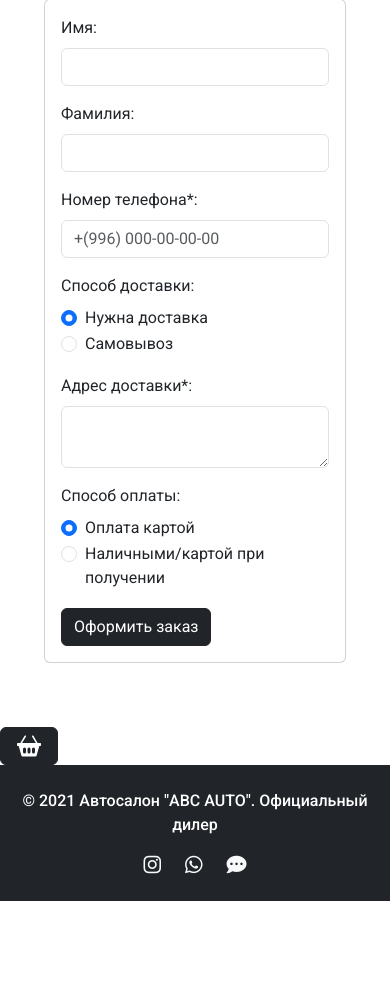
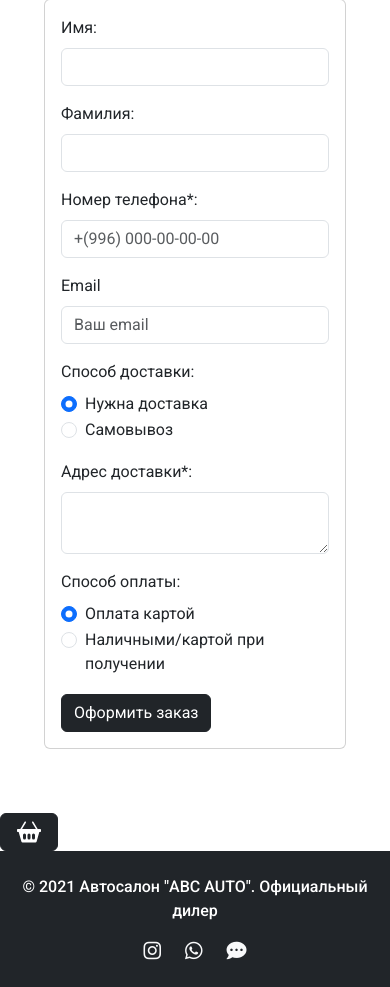
Before and after one commit to asel6320/spare_Asel, a Django app: page /order/create/ in a window 390 px wide. Shown: the part 359-1346 px from the top of the page. Before the commit the page ends 1260 px from the top, so only its background shows below. Run offline with Django 5.2, Linux system fonts and the light colour scheme; data comes from the database, SQL or seed files in the repository; data that the repository does not hold is empty.

Commit message:
пофиксил все ошибки, реализовал корзину полностью

```diff
--- a/source/webapp/forms/order_form.py
+++ b/source/webapp/forms/order_form.py
@@ -1,23 +1,34 @@
+import re
 from django import forms
-from django.core.exceptions import ValidationError
-import re
-
-from webapp.models import Order
 
 
-class OrderForm(forms.ModelForm):
+class OrderForm(forms.Form):
+    first_name = forms.CharField(label="Имя", max_length=100, required=True)
+    last_name = forms.CharField(label="Фамилия", max_length=100, required=True)
+    phone = forms.CharField(label="Телефон", max_length=15, required=True)
+    email = forms.EmailField(label="Электронная почта", required=True)
 
-    def clean(self):
-        cleaned_data = super().clean()
-        required_fields = ["email", "phone", "last_name", "first_name"]
+    requires_delivery = forms.ChoiceField(
+        label="Требуется доставка?",
+        choices=[
+            ("0", 'Нет'),
+            ("1", 'Да'),
+        ],
+        required=True
+    )
 
-        for field in required_fields:
-            if not cleaned_data.get(field):
-                raise ValidationError(f"Поле {field} не может быть пустым.")
+    delivery_address = forms.CharField(label="Адрес доставки", required=False)
 
-        return cleaned_data
+    payment_on_get = forms.ChoiceField(
+        label="Оплата при получении?",
+        choices=[
+            ("0", 'Нет'),
+            ("1", 'Да'),
+        ],
+        required=True
+    )
 
-    def clean_phone_number(self):
+    def clean_phone(self):
         data = self.cleaned_data['phone']
 
         if not data.isdigit():
@@ -28,7 +39,3 @@ class OrderForm(forms.ModelForm):
             raise forms.ValidationError("Неверный формат номера")
 
         return data
-
-    class Meta:
-        model = Order
-        fields = ["email", "phone", "last_name", "first_name", 'requires_delivery', 'delivery_address']
--- a/source/webapp/models/order.py
+++ b/source/webapp/models/order.py
@@ -1,5 +1,6 @@
 from django.contrib.auth import get_user_model
 from django.db import models
+from django.core.exceptions import ValidationError
 
 User = get_user_model()
 
@@ -20,6 +21,16 @@ class Order(models.Model):
 
     def __str__(self):
         return f"Заказ № {self.pk} | Покупатель {self.first_name} {self.last_name}"
+
+    def clean(self):
+        cleaned_data = super().clean()
+        required_fields = ["email", "phone", "last_name", "first_name"]
+
+        for field in required_fields:
+            if not cleaned_data.get(field):
+                raise ValidationError(f"Поле {field} не может быть пустым.")
+
+        return cleaned_data
 
     class Meta:
         db_table = "order"
--- a/source/webapp/models/price_history.py
+++ b/source/webapp/models/price_history.py
@@ -5,7 +5,7 @@ from webapp.models.part import Part
 
 class PriceHistory(models.Model):
     part = models.ForeignKey(Part, related_name='price_history', on_delete=models.CASCADE)
-    price = models.DecimalField(max_digits=10, decimal_places=2)
+    price = models.DecimalField(max_digits=100, decimal_places=2)
     date_changed = models.DateTimeField(auto_now_add=True)
 
     def __str__(self):
--- /dev/null
+++ b/source/webapp/templates/cart/included_order_details.html
@@ -0,0 +1,97 @@
+<div class="container">
+    <h3 class="text-center">Детали заказа</h3>
+    <div class="card mb-3">
+        <div class="card-body">
+            <form action="{% url 'webapp:order_create' %}" method="post" id="order_create_form">
+                {% csrf_token %}
+                <div class="row">
+                    <div class="col-md-6 mb-3">
+                        <label for="id_first_name" class="form-label">Имя:</label>
+                        <input type="text" class="form-control" id="id_first_name"
+                               value="{% if form.first_name.value %}{{ form.first_name.value }}{% endif %}"
+                               name="first_name" required>
+                        {% if form.first_name.errors %}
+                            <div class="alert alert-danger alert-dismissible fade show">{{ form.first_name.errors }}</div>
+                        {% endif %}
+                    </div>
+                    <div class="col-md-6 mb-3">
+                        <label for="id_last_name" class="form-label">Фамилия:</label>
+                        <input type="text" class="form-control" id="id_last_name" name="last_name"
+                               value="{% if form.last_name.value %}{{ form.last_name.value }}{% endif %}"
+                               required>
+                        {% if form.last_name.errors %}
+                            <div class="alert alert-danger alert-dismissible fade show">{{ form.last_name.errors }}</div>
+                        {% endif %}
+                    </div>
+                    <div class="col-md-6 mb-3">
+                        <label for="id_phone_number" class="form-label">Номер телефона*:</label>
+                        <input type="text" class="form-control" id="phone" name="phone"
+                               placeholder="+(996) 000-00-00-00"
+                               required>
+                        {% if form.phone.errors %}
+                            <div class="alert alert-danger alert-dismissible fade show">{{ form.phone.errors }}</div>
+                        {% endif %}
+                        <div class="alert alert-danger alert-dismissible fade show" style="display: none"
+                             id="phone_number_error">Неверный формат номера
+                        </div>
+                    </div>
+                    <div class="col-md-6 mb-3">
+                        <label for="email" class="form-label">Email</label>
+                        <input type="email" class="form-control" id="email" name="email" value="{{ user.email }}"
+                               value="{% if form.email.value %}{{ form.email.value }}{% endif %}"
+                               placeholder="Ваш email"
+                               required>
+                        {% if form.email.errors %}
+                            <div class="alert alert-danger alert-dismissible fade show">{{ form.email.errors }}</div>
+                        {% endif %}
+                    </div>
+
+                    <div class="col-md-12 mb-3">
+                        <label for="delivery" class="form-label">Способ доставки: </label>
+                        <div class="form-check form-check-inline">
+                            <input class="form-check-input" type="radio" name="requires_delivery"
+                                   id="id_requires_delivery_1" value="1" checked>
+                            <label class="form-check-label" for="id_requires_delivery_1">Нужна доставка</label>
+                        </div>
+                        <div class="form-check form-check-inline">
+                            <input class="form-check-input" type="radio" name="requires_delivery"
+                                   id="id_requires_delivery_0" value="0">
+                            <label class="form-check-label" for="id_requires_delivery_0">Самовывоз</label>
+                        </div>
+                    </div>
+                    <div class="mb-3" id="deliveryAddressField">
+                        <label for="id_delivery_address" class="form-label">Адрес
+                            доставки*:</label>
+                        <textarea class="form-control" id="id_delivery_address" name="delivery_address" rows="2">
+    {% if form.delivery_address.value %}{{ form.delivery_address.value }}{% endif %}
+</textarea>
+                        {% if form.delivery_address.errors %}
+                            <div class="alert alert-danger alert-dismissible fade show">
+                                {{ form.delivery_address.errors.as_text }}
+                            </div>
+                        {% endif %}
+                    </div>
+                    <div class="col-md-12 mb-3">
+                        <label class="form-label">Способ оплаты: </label>
+                        <div class="form-check form-check-inline">
+                            <input class="form-check-input" type="radio" name="payment_on_get"
+                                   id="id_payment_on_get" value="0" checked>
+                            <label class="form-check-label" for="id_payment_on_get">Оплата
+                                картой</label>
+                        </div>
+                        <div class="form-check form-check-inline">
+                            <input class="form-check-input" type="radio" name="payment_on_get"
+                                   id="id_payment_on_get" value="1">
+                            <label class="form-check-label" for="id_payment_on_get">Наличными/картой
+                                при получении</label>
+                            {% if form.payment_on_get.errors %}
+                                <div class="alert alert-danger alert-dismissible fade show">{{ form.payment_on_get.errors }}</div>
+                            {% endif %}
+                        </div>
+                    </div>
+                </div>
+                <button type="submit" class="btn btn-dark">Оформить заказ</button>
+            </form>
+        </div>
+    </div>
+</div>
--- a/source/webapp/templates/cart/making_order.html
+++ b/source/webapp/templates/cart/making_order.html
@@ -16,89 +16,7 @@
         </div>
 
         <!-- Детали заказа -->
+        {% include 'cart/included_order_details.html' %}
 
-    <div class="container">
-        <h3 class="text-center">Детали заказа</h3>
-        <div class="card mb-3">
-            <div class="card-body">
-                <form action="{% url 'webapp:order_create' %}" method="post" id="order_create_form">
-                    {% csrf_token %}
-                    <div class="row">
-                        <div class="col-md-6 mb-3">
-                            <label for="id_first_name" class="form-label">Имя:</label>
-                            <input type="text" class="form-control" id="id_first_name"
-                                value="{% if form.first_name.value %}{{ form.first_name.value }}{% endif %}"
-                                name="first_name" required>
-                            {% if form.first_name.errors %}
-                                <div class="alert alert-danger alert-dismissible fade show">{{form.first_name.errors}}</div>
-                            {% endif %}
     </div>
-                        <div class="col-md-6 mb-3">
-                            <label for="id_last_name" class="form-label">Фамилия:</label>
-                            <input type="text" class="form-control" id="id_last_name" name="last_name"
-                            value="{% if form.last_name.value %}{{ form.last_name.value }}{% endif %}"
-                            required>
-                            {% if form.last_name.errors %}
-                                <div class="alert alert-danger alert-dismissible fade show">{{form.last_name.errors}}</div>
-                            {% endif %}
-                        </div>
-                        <div class="col-md-6 mb-3">
-                            <label for="id_phone_number" class="form-label">Номер телефона*:</label>
-                            <input type="text" class="form-control" id="phone" name="phone"
-                                placeholder="+(996) 000-00-00-00"
-                                required>
-                            {% if form.phone.errors %}
-                                <div class="alert alert-danger alert-dismissible fade show">{{form.phone.errors}}</div>
-                            {% endif %}
-                            <div class="alert alert-danger alert-dismissible fade show" style="display: none" id="phone_number_error">Неверный формат номера</div>
-                        </div>
-                        <div class="col-md-12 mb-3">
-                            <label for="delivery" class="form-label">Способ доставки: </label>
-                            <div class="form-check form-check-inline">
-                                <input class="form-check-input" type="radio" name="requires_delivery"
-                                    id="id_requires_delivery" value="1" checked>
-                                <label class="form-check-label" for="id_requires_delivery">Нужна
-                                    доставка</label>
-                            </div>
-                            <div class="form-check form-check-inline">
-                                <input class="form-check-input" type="radio" name="requires_delivery"
-                                    id="id_requires_delivery" value="0">
-                                <label class="form-check-label" for="id_requires_delivery">Самовывоз</label>
-                            </div>
-                        </div>
-                        <div class="mb-3" id="deliveryAddressField">
-                            <label for="id_delivery_address" class="form-label">Адрес
-                                доставки*:</label>
-                            <textarea class="form-control" id="id_delivery_address"
-                                value="{% if form.delivery_address.value %}{{ form.delivery_address.value }}{% endif %}"
-                                name="delivery_address" rows="2"></textarea>
-                            {% if form.delivery_address.errors %}
-                                <div class="alert alert-danger alert-dismissible fade show">{{form.delivery_address.errors}}</div>
-                            {% endif %}
-                        </div>
-                        <div class="col-md-12 mb-3">
-                            <label class="form-label">Способ оплаты: </label>
-                            <div class="form-check form-check-inline">
-                                <input class="form-check-input" type="radio" name="payment_on_get"
-                                    id="id_payment_on_get" value="0" checked>
-                                <label class="form-check-label" for="id_payment_on_get">Оплата
-                                    картой</label>
-                            </div>
-                            <div class="form-check form-check-inline">
-                                <input class="form-check-input" type="radio" name="payment_on_get"
-                                    id="id_payment_on_get" value="1">
-                                <label class="form-check-label" for="id_payment_on_get">Наличными/картой
-                                    при получении</label>
-                                {% if form.payment_on_get.errors %}
-                                    <div class="alert alert-danger alert-dismissible fade show">{{form.payment_on_get.errors}}</div>
-                                {% endif %}
-                            </div>
-                        </div>
-                    </div>
-                    <button type="submit" class="btn btn-dark">Оформить заказ</button>
-                </form>
-            </div>
-        </div>
-    </div>
-</div>
-{% endblock  %}
+{% endblock %}
--- a/source/webapp/views/order.py
+++ b/source/webapp/views/order.py
@@ -20,7 +20,6 @@ class OrderCreateView(FormView):
             user = self.request.user
             initial['first_name'] = user.first_name
             initial['last_name'] = user.last_name
-            initial['phone'] = user.phone_number
             initial['email'] = user.email
         return initial
 
@@ -43,11 +42,11 @@ class OrderCreateView(FormView):
                 if cart_items.exists():
                     order = Order.objects.create(
                         user=user,
-                        first_name=form.cleaned_data.get('first_name'),
-                        last_name=form.cleaned_data.get('last_name'),
-                        phone=form.cleaned_data.get('phone'),
-                        email=form.cleaned_data.get('email'),
-                        # delivery_address=form.cleaned_data['delivery_address'],
+                        first_name=form.cleaned_data['first_name'],
+                        last_name=form.cleaned_data['last_name'],
+                        phone=form.cleaned_data['phone'],
+                        email=form.cleaned_data['email'],
+                        delivery_address=form.cleaned_data.get('delivery_address', ''),
                     )
 
                     for cart_item in cart_items:
@@ -62,6 +61,7 @@ class OrderCreateView(FormView):
                             )
 
                         OrderPart.objects.create(
+                            user=user,
                             order=order,
                             part=part,
                             name=name,
@@ -74,18 +74,11 @@ class OrderCreateView(FormView):
                     cart_items.delete()
 
                     messages.success(self.request, 'Заказ оформлен!')
-                    return redirect(self.success_url)
+                    return redirect(self.get_success_url())
         except ValidationError as e:
             messages.error(self.request, str(e))
-            return redirect('webapp:parts_list')
-
-    def post(self, request, *args, **kwargs):
-        form = OrderForm(request.POST)
-        if form.is_valid():
-            return self.form_valid(form)
-        print(self.form_invalid(form))
-        return self.form_invalid(form)
+            return self.form_invalid(form)
 
     def form_invalid(self, form):
         messages.error(self.request, 'Заполните все обязательные поля!')
-        return redirect('webapp:parts_list')
+        return super().form_invalid(form)
```
Lines whose indentation alone changed are shown as unchanged.
